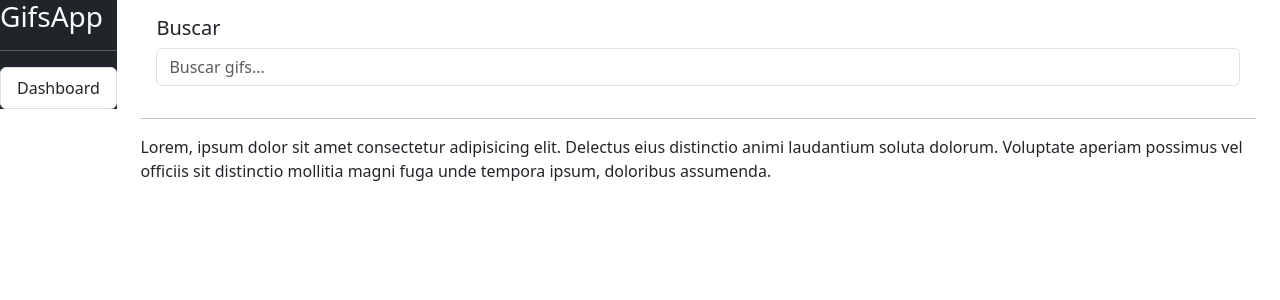
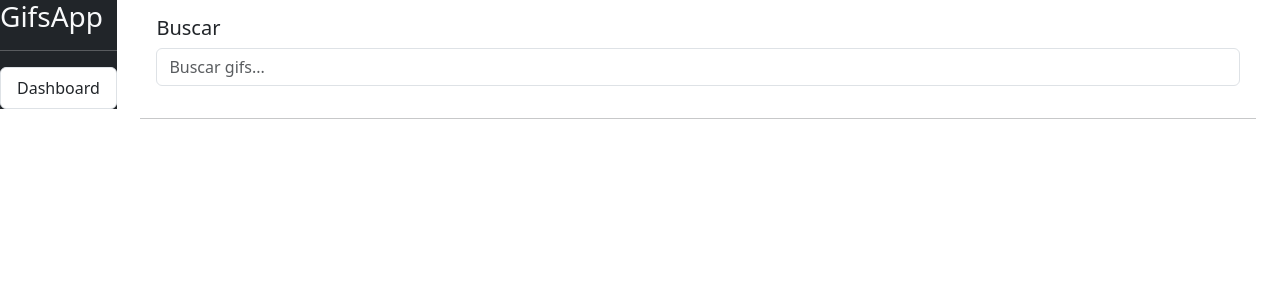
Before and after one commit to jose-foronda/AngularGifsApp, an Angular app: page / in a window 1280 px wide. Shown: the top 300 px of the page. Built offline with nearby package versions, Linux system fonts and the light colour scheme.

Commit message:
88. Mostrar los resultados en pantalla

```diff
--- a/src/app/gifs/resultados/resultados.component.html
+++ b/src/app/gifs/resultados/resultados.component.html
@@ -1,6 +1,19 @@
+<!-- <ul>
+    <li *ngFor="let gif of resultados">{{gif.title}}</li>
+</ul> -->
 
-    <div class="col">
-        Lorem, ipsum dolor sit amet consectetur adipisicing elit. Delectus eius distinctio animi laudantium soluta
-        dolorum. Voluptate aperiam possimus vel officiis sit distinctio mollitia magni fuga unde tempora ipsum,
-        doloribus assumenda.
+<div class="row">
+    <div class="col-md-4 col-sm-6" *ngFor="let gif of resultados">
+        <div class="card">
+            <img
+                [src]="gif.images.downsized_medium.url"
+                [alt]="gif.title"
+                class="car-img-top">
+            <div class="card-body">
+                <p class="card-text">
+                    {{gif.title}}
+                </p>
+            </div>
+        </div>
     </div>
+</div>
--- a/src/app/gifs/resultados/resultados.component.ts
+++ b/src/app/gifs/resultados/resultados.component.ts
@@ -1,4 +1,5 @@
 import { Component } from '@angular/core';
+import { GifsService } from '../services/gifs.service';
 
 @Component({
   selector: 'app-resultados',
@@ -7,4 +8,12 @@ import { Component } from '@angular/core';
 })
 export class ResultadosComponent {
 
+  constructor(private gifsService: GifsService) {
+
+  }
+
+  public get resultados(): any[] {
+    return this.gifsService.resultados;
+  }
+
 }
--- a/src/app/gifs/services/gifs.service.ts
+++ b/src/app/gifs/services/gifs.service.ts
@@ -8,6 +8,8 @@ export class GifsService {
 
   private apiKey: string = 'NT7z0zZdW4eFRPOWP67xTA7NijBh1euQ';
   private _historial: string[] = [];
+
+  public resultados: any[] = [];
 
   constructor(private http: HttpClient) { }
 
@@ -25,9 +27,10 @@ export class GifsService {
 
     console.log(this._historial);
 
-    this.http.get('http://api.giphy.com/v1/gifs/search?api_key=NT7z0zZdW4eFRPOWP67xTA7NijBh1euQ&q=dbz&limit=10')
+    this.http.get(`http://api.giphy.com/v1/gifs/search?api_key=NT7z0zZdW4eFRPOWP67xTA7NijBh1euQ&q=${query}&limit=10`)
       .subscribe((res: any) => {
-        console.log(res);
+        console.log(res.data);
+        this.resultados = res.data;
     });
 
   }
```
Also changed, not shown: 1 other file (tests, documents, lock files or other folders).
